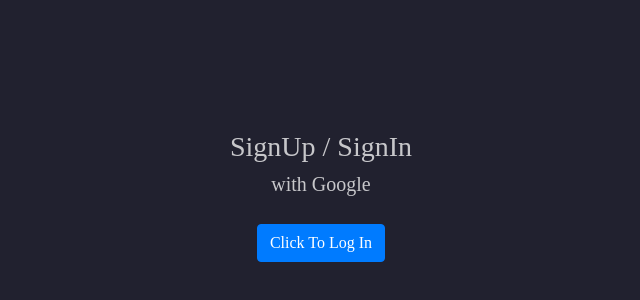
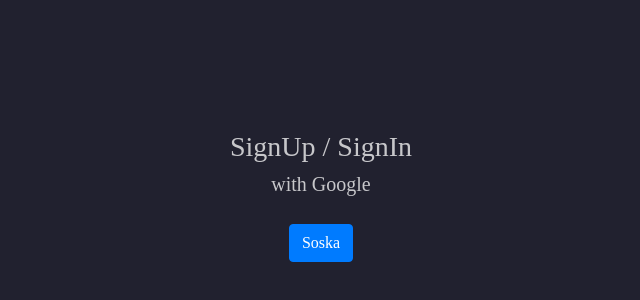
Before and after one commit to EgoTkachenco/planner, a Vue app: page / in a window 1280 px wide. Shown: the part 204-504 px from the top of the page, without its empty margins (319-959 px from the left). Built offline with nearby package versions, Linux system fonts and the light colour scheme; a web font is replaced by a local one.

Commit message:
my first commit

```diff
--- a/src/views/Auth.vue
+++ b/src/views/Auth.vue
@@ -6,7 +6,7 @@
         <div class="h5 text-center">with Google</div>
 
         <button class="btn btn-primary mt-5" @click="googleSignIn">
-          Click To Log In
+          Soska
         </button>
       </div>
       <div class="auth-card">
```
